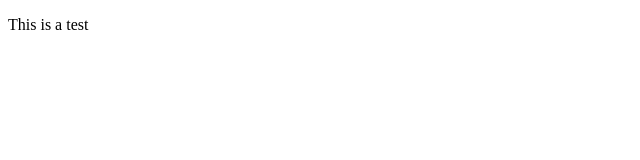
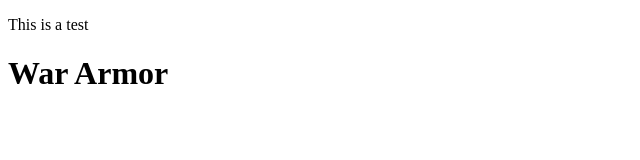
Before and after one commit to sylvand2225/sylvand2225.github.io, a plain HTML site: page test.html in a window 1280 px wide. Shown: the whole page, without its empty margins (0-640 px from the left). Drawn offline with Linux system fonts and the light colour scheme.

Commit message:
Update test.html

```diff
--- a/test.html
+++ b/test.html
@@ -5,5 +5,6 @@
    </head>
   <body>
      <p>This is a test</p>
+    <h1>War Armor</h>
   </body>
 </html>
```
